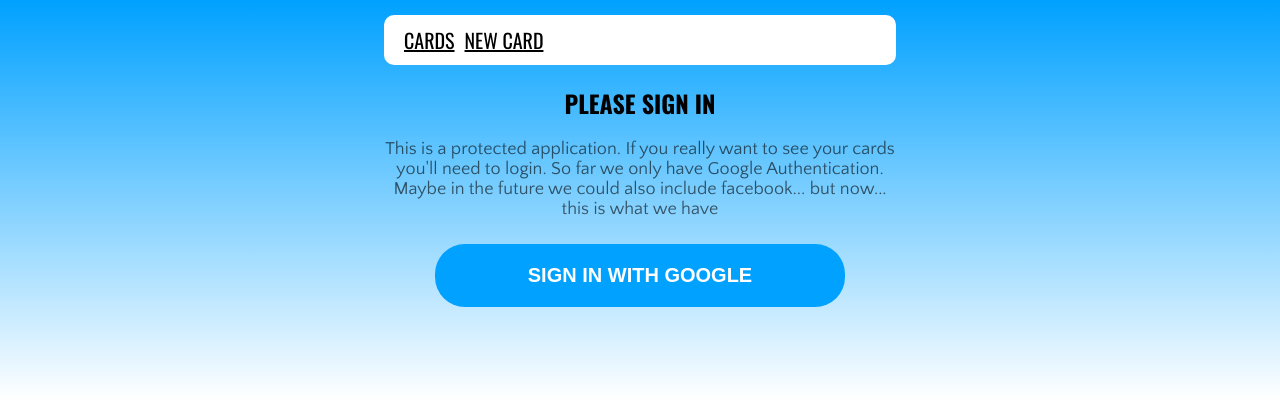
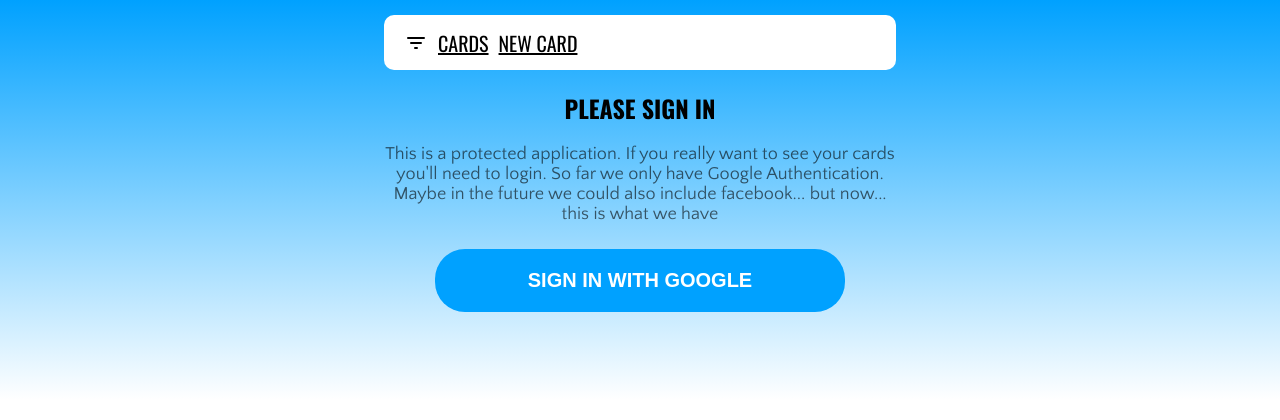
Before and after one commit to julioarhernandez/cards, a Vue app: page /signin in a window 1280 px wide. Shown: the top 420 px of the page. Built offline with nearby package versions, Linux system fonts and the light colour scheme; no server answers.

Commit message:
Filter menu part 1

```diff
--- /dev/null
+++ b/src/components/Filter/Filter.html
@@ -0,0 +1,5 @@
+<div class="filter">
+    <div class="filter-container">
+        filters here
+    </div>
+</div>
--- /dev/null
+++ b/src/components/Filter/Filter.scss
@@ -0,0 +1,7 @@
+.filter{
+    background: white;
+    border-radius: 15px;
+    &-container{
+        padding: 10px;
+    }
+}
--- /dev/null
+++ b/src/components/Filter/Filter.vue
@@ -0,0 +1,3 @@
+<template src="./Filter.html"></template>
+<script src="./Filter.js"></script>
+<style lang="scss" src="./Filter.scss"></style>
--- a/src/components/Nav/Nav.html
+++ b/src/components/Nav/Nav.html
@@ -1,5 +1,10 @@
 <nav>
+    <div class="nav-links">
         <ul class="leftNav">
+            <li>
+                <a href="#" class="nav-links-filter" @click.prevent="showFilter = !showFilter">
+                    <img class="nav-links-filter-icon" src="/src/assets/filter.svg"></a>
+            </li>
             <li>
                 <router-link to="/">Cards</router-link>
             </li>
@@ -15,4 +20,8 @@
                 <a href="#" @click.prevent="signOut">Sign Out</a>
             </div>
         </div>
+    </div>
+    <div class="nav-filters" v-show="showFilter">
+        filters
+    </div>
 </nav>
--- a/src/components/Nav/Nav.js
+++ b/src/components/Nav/Nav.js
@@ -6,6 +6,7 @@ export default defineComponent({
     data(){
         return {
             showMenu: false,
+            showFilter: false,
         }
     },
     methods:{
--- a/src/components/Nav/Nav.scss
+++ b/src/components/Nav/Nav.scss
@@ -1,4 +1,5 @@
 nav {
+    .nav-links{
         display: flex;
         align-items: center;
         justify-content: space-between;
@@ -6,6 +7,27 @@ nav {
         margin-bottom: 20px;
         background: white;
         border-radius: 10px;
+        height: 35px;
+        &-filter{
+            display: flex;
+            align-items: center;
+            height: 100%;
+            &-icon{
+                height: 24px;
+            }
+        }
+    }
+    .nav-filters{
+        display: flex;
+        align-items: center;
+        justify-content: space-between;
+        padding: 10px 10px 10px 20px;
+        margin-bottom: 20px;
+        background: white;
+        border-radius: 10px;
+        height: 35px;
+    }
+
     a{
         font-family: "Oswald", sans-serif;
         text-transform: uppercase;
@@ -22,6 +44,10 @@ nav {
     }
     .rightNav{
         position: relative;
+        &__link {
+            line-height: 1;
+            vertical-align: middle;
+        }
         &__image {
             height: 30px;
             border-radius: 50%;
```
Also changed, not shown: src/components/Filter/Filter.js (added, +16 -0 lines), src/assets/filter.svg (added). Lines whose indentation alone changed are shown as unchanged.
